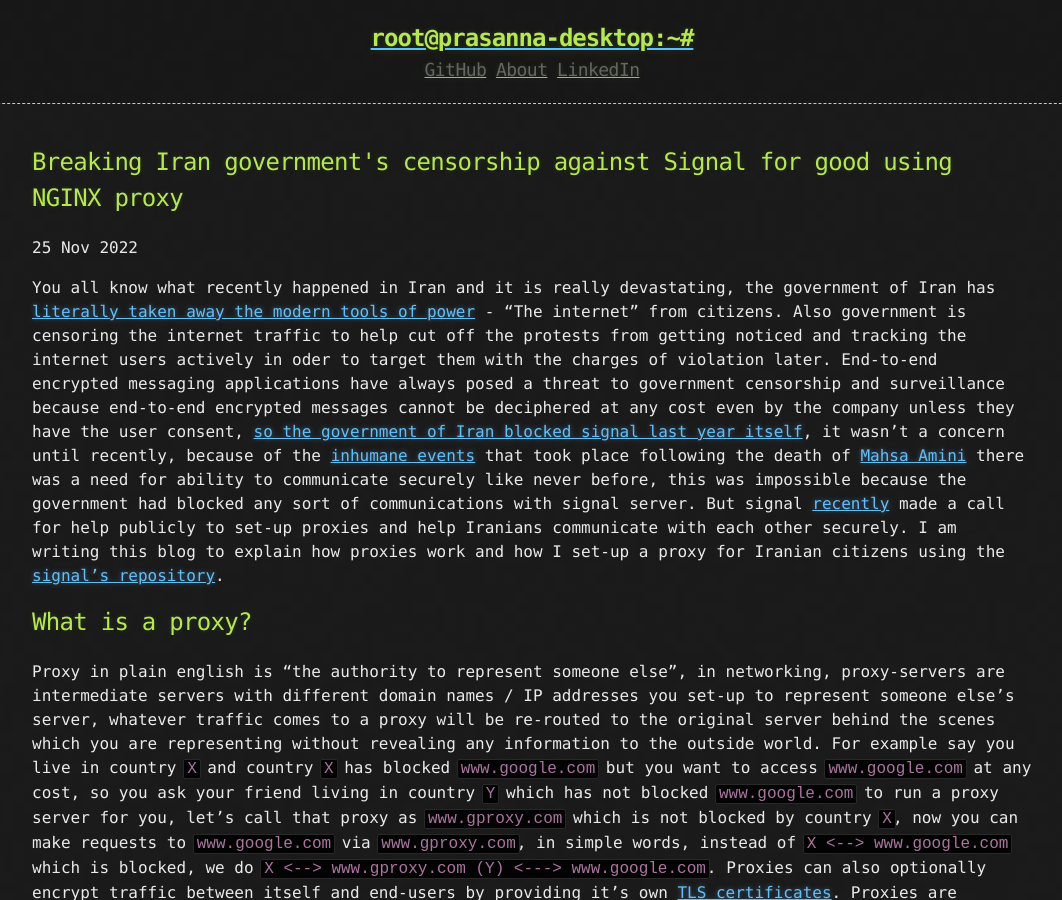
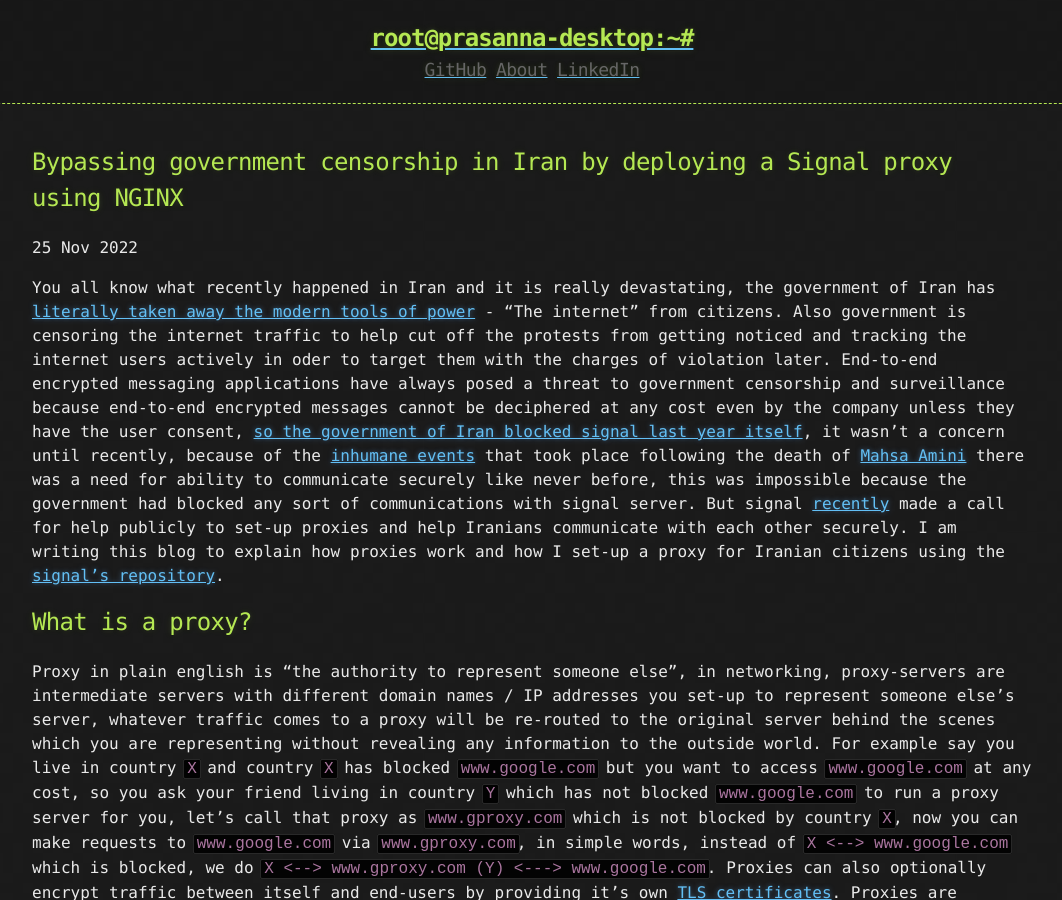
Before and after one commit to Narasimha1997/blog, a Jekyll site: the page built from _posts/2022-11-25-iran-censorship.md, in a window 1280 px wide and 900 px high. Shown: the whole window, without its empty margins (108-1170 px from the left). Built offline with Jekyll 4.4.1, drawn with Linux system fonts in a browser that asks for light colours.

Commit message:
Update 2022-11-25-iran-censorship.md

```diff
--- a/_posts/2022-11-25-iran-censorship.md
+++ b/_posts/2022-11-25-iran-censorship.md
@@ -1,5 +1,5 @@
 ---
-title: Breaking Iran government's censorship against Signal for good using NGINX proxy
+title: Bypassing government censorship in Iran by deploying a Signal proxy using NGINX
 published: true
 ---
 
```
